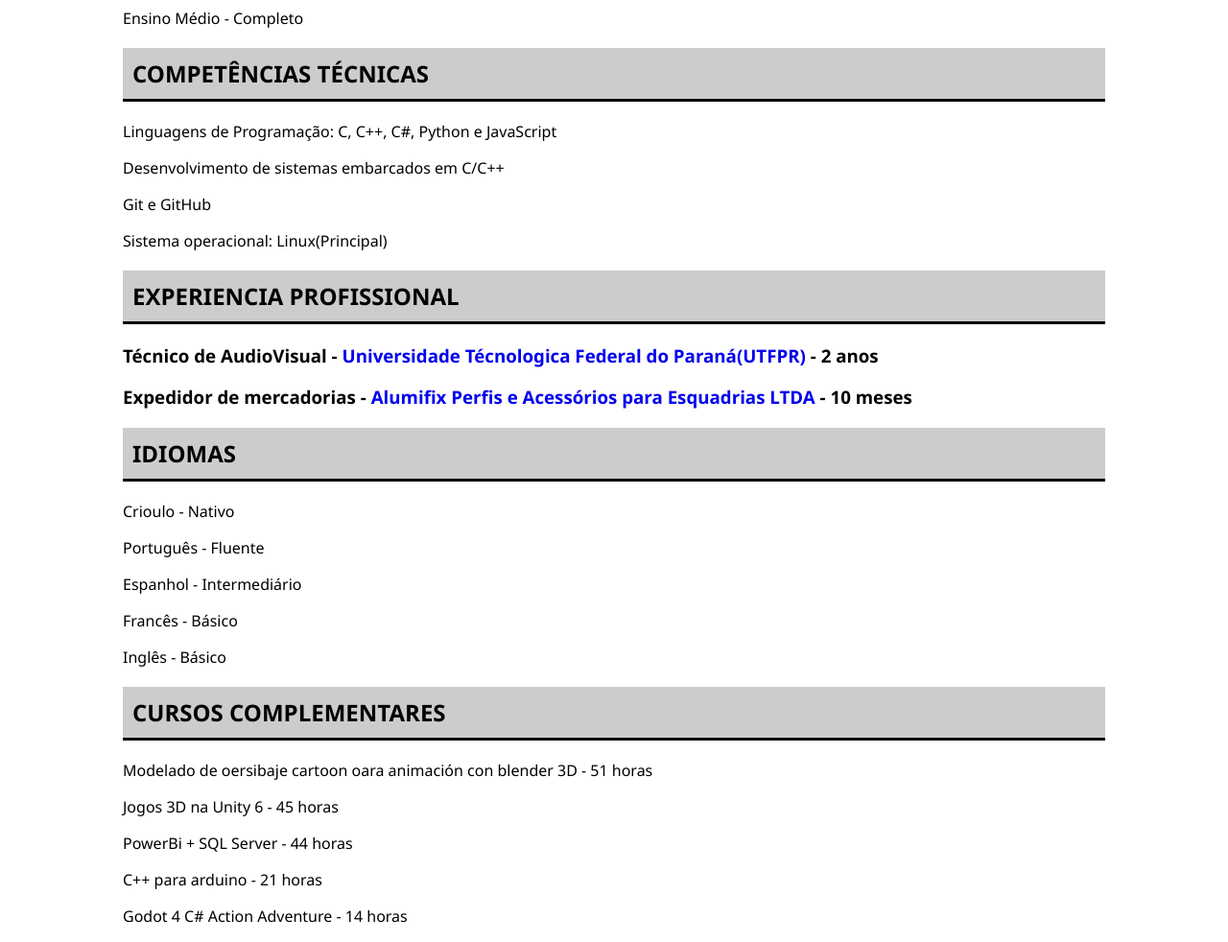
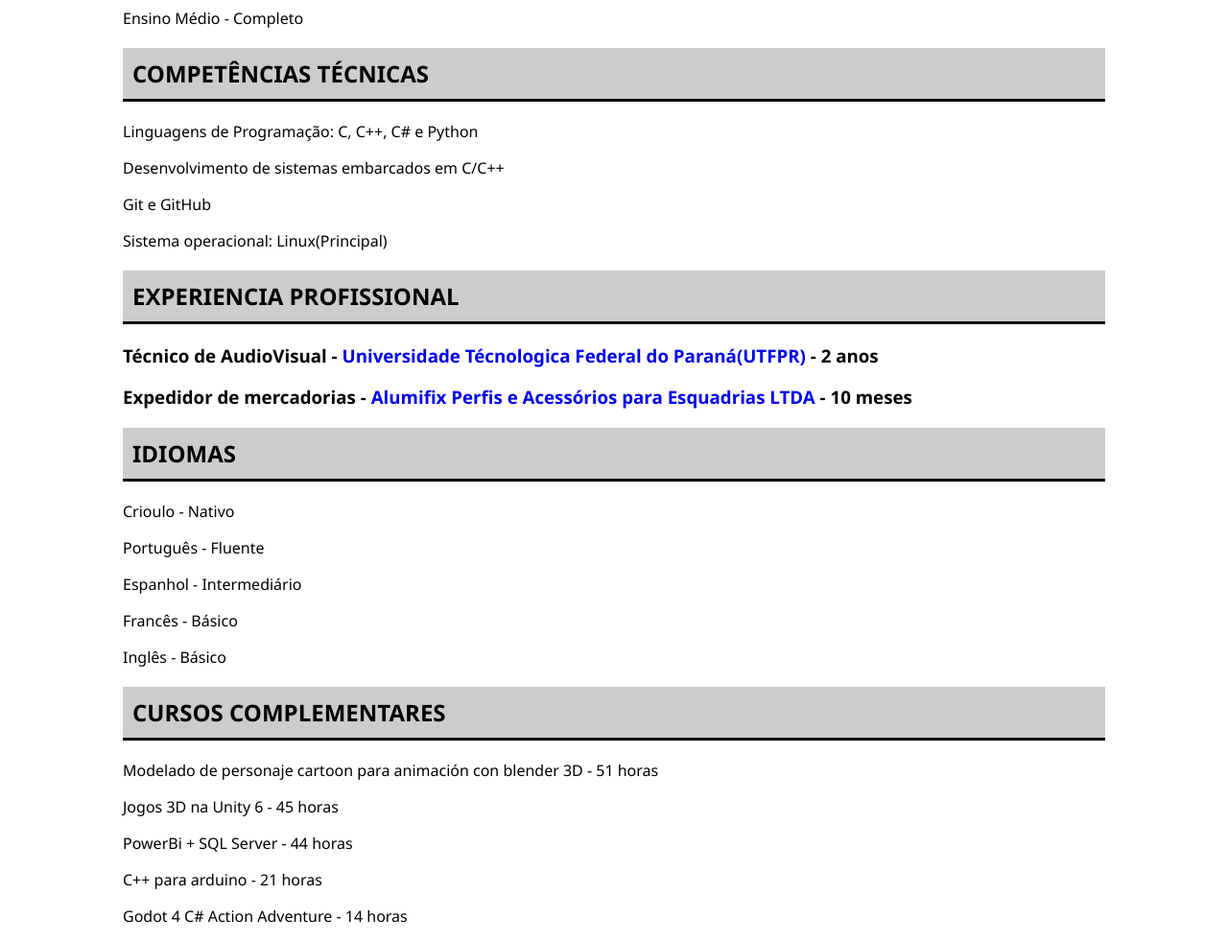
Before and after one commit to JeanMiluckson/siteJean, a plain HTML site: page curriculo.html in a window 1280 px wide. Shown: the part 280-1262 px from the top of the page at 96% size. Drawn offline with Linux system fonts and the light colour scheme.

Commit message:
corrigindo ortografia

```diff
--- a/curriculo.html
+++ b/curriculo.html
@@ -22,7 +22,7 @@
 
 
     <h2>COMPETÊNCIAS TÉCNICAS</h2>
-    <p>Linguagens de Programação: C, C++, C#, Python e JavaScript</p>
+    <p>Linguagens de Programação: C, C++, C# e Python </p>
     <p>Desenvolvimento de sistemas embarcados em C/C++</p>
     <p>Git e GitHub</p>
     <p>Sistema operacional: Linux(Principal)</p>
@@ -48,7 +48,7 @@
 
 
     <h2>CURSOS COMPLEMENTARES</h2>
-    <p>Modelado de oersibaje cartoon oara animación con blender 3D - 51 horas</p>
+    <p>Modelado de personaje cartoon para animación con blender 3D - 51 horas</p>
     <p>Jogos 3D na Unity 6 - 45 horas</p>
     <p>PowerBi + SQL Server - 44 horas</p>
     <p>C++ para arduino - 21 horas</p>
```
